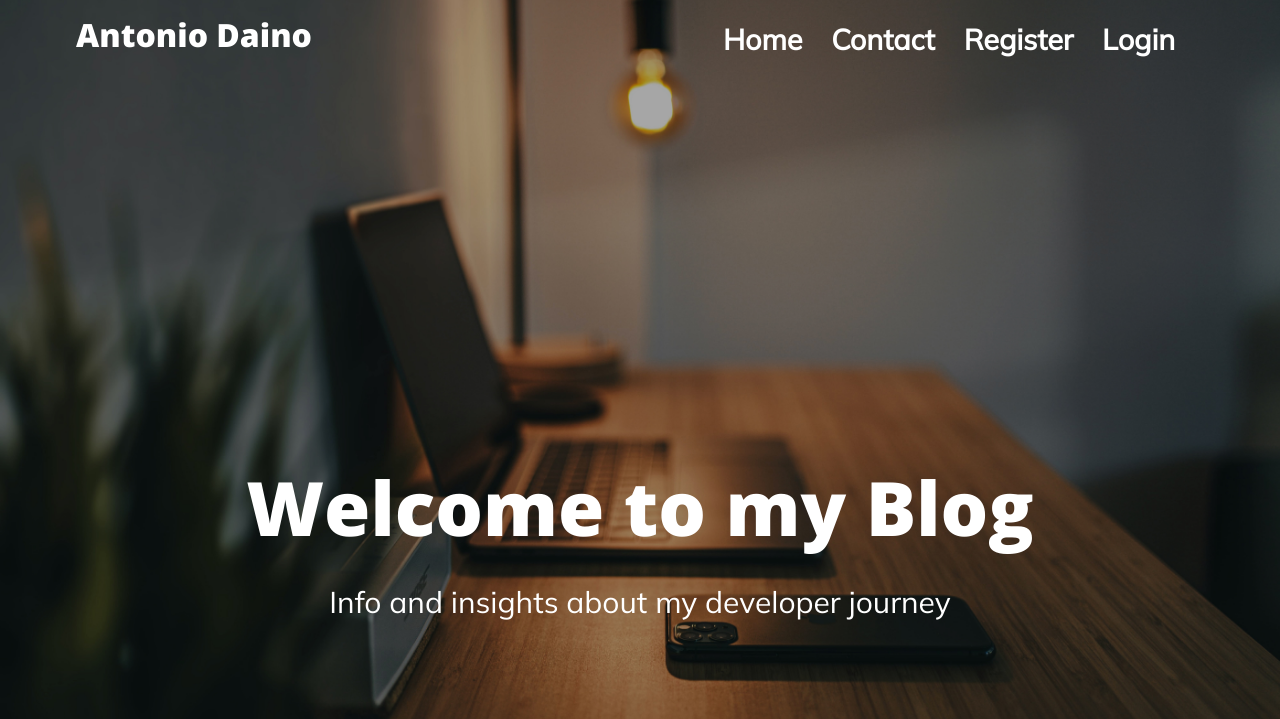
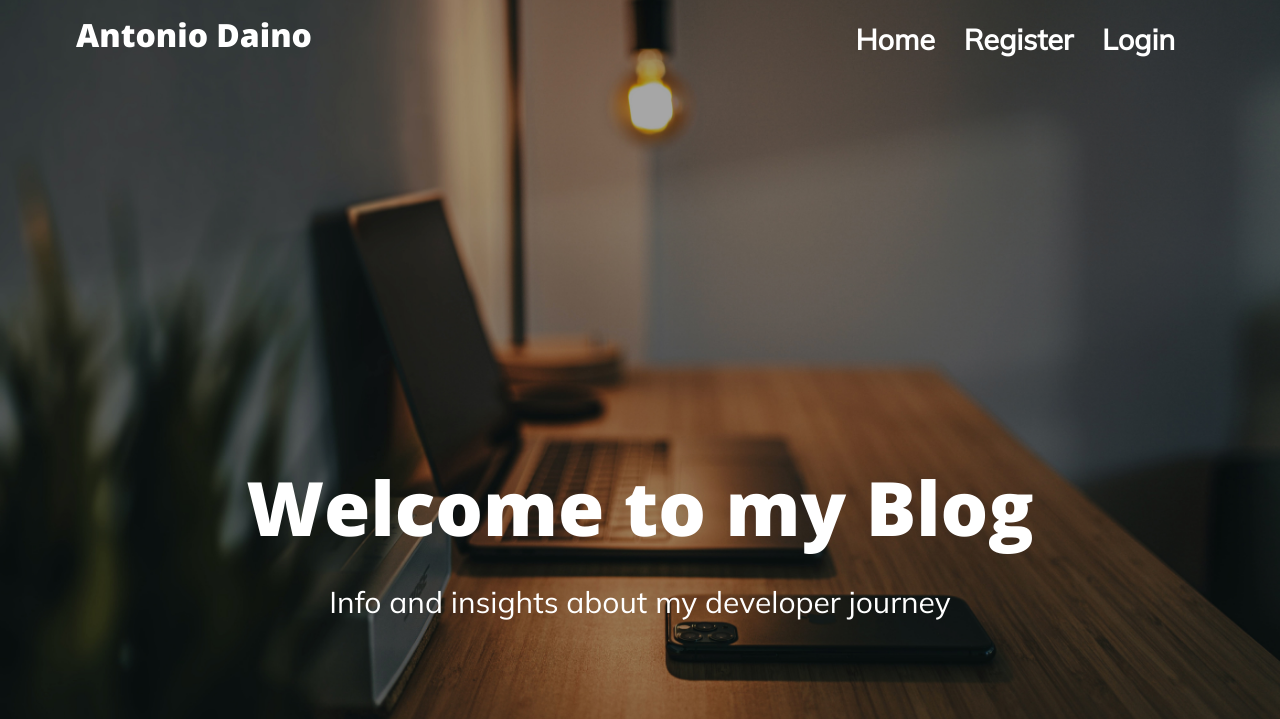
Before and after one commit to Dainokode/python_blog, a Flask app: page / in a window 1280 px wide. Shown: the top 719 px of the page. Run offline with Flask 2, Linux system fonts and the light colour scheme; data that the repository does not hold is empty; some libraries are stand-ins or nearby versions.

Commit message:
remove contact url from navbar

```diff
--- a/templates/contact.html
+++ b/templates/contact.html
@@ -1,4 +1,4 @@
-<!DOCTYPE html>
+<!-- <!DOCTYPE html>
 <html lang="en">
 <head>
     <meta charset="UTF-8">
@@ -34,4 +34,4 @@
     </form>
     {% include "footer.html" %}
 </body>
-</html>
+</html> -->
--- a/templates/header.html
+++ b/templates/header.html
@@ -17,11 +17,9 @@
             <ul class="nav-list">
                 {% if current_user.is_authenticated: %}
                     <li><a href="{{ url_for('home') }}">Home</a></li>
-                    <li><a href="{{ url_for('contact') }}">Contact</a></li>
                     <li><a href="{{ url_for('logout') }}">Logout</a></li>
                 {% else: %}
                     <li><a href="{{ url_for('home') }}">Home</a></li>
-                    <li><a href="{{ url_for('contact') }}">Contact</a></li>
                     <li><a href="{{ url_for('register') }}">Register</a></li>
                     <li><a href="{{ url_for('login') }}">Login</a></li>
                 {% endif %}
```
